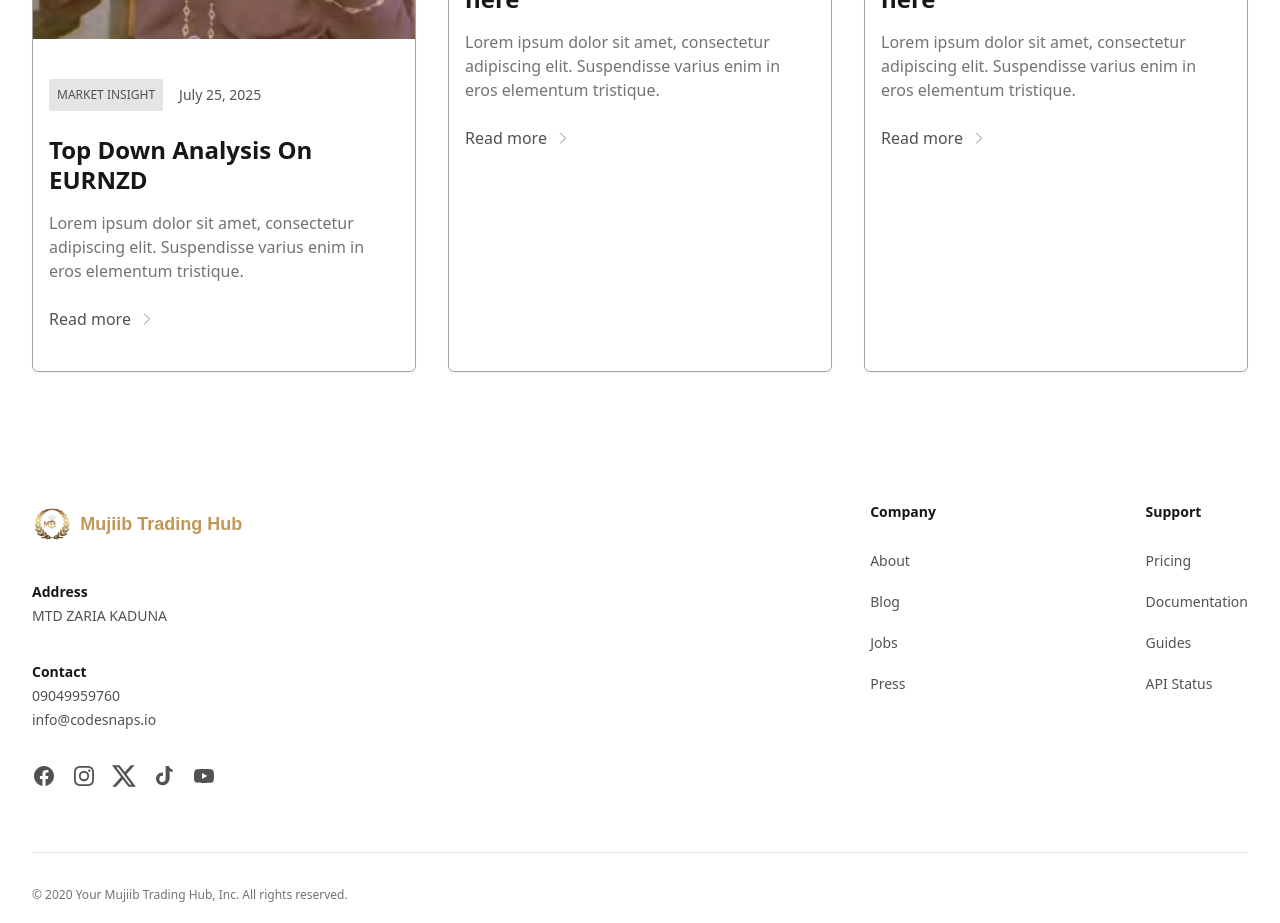
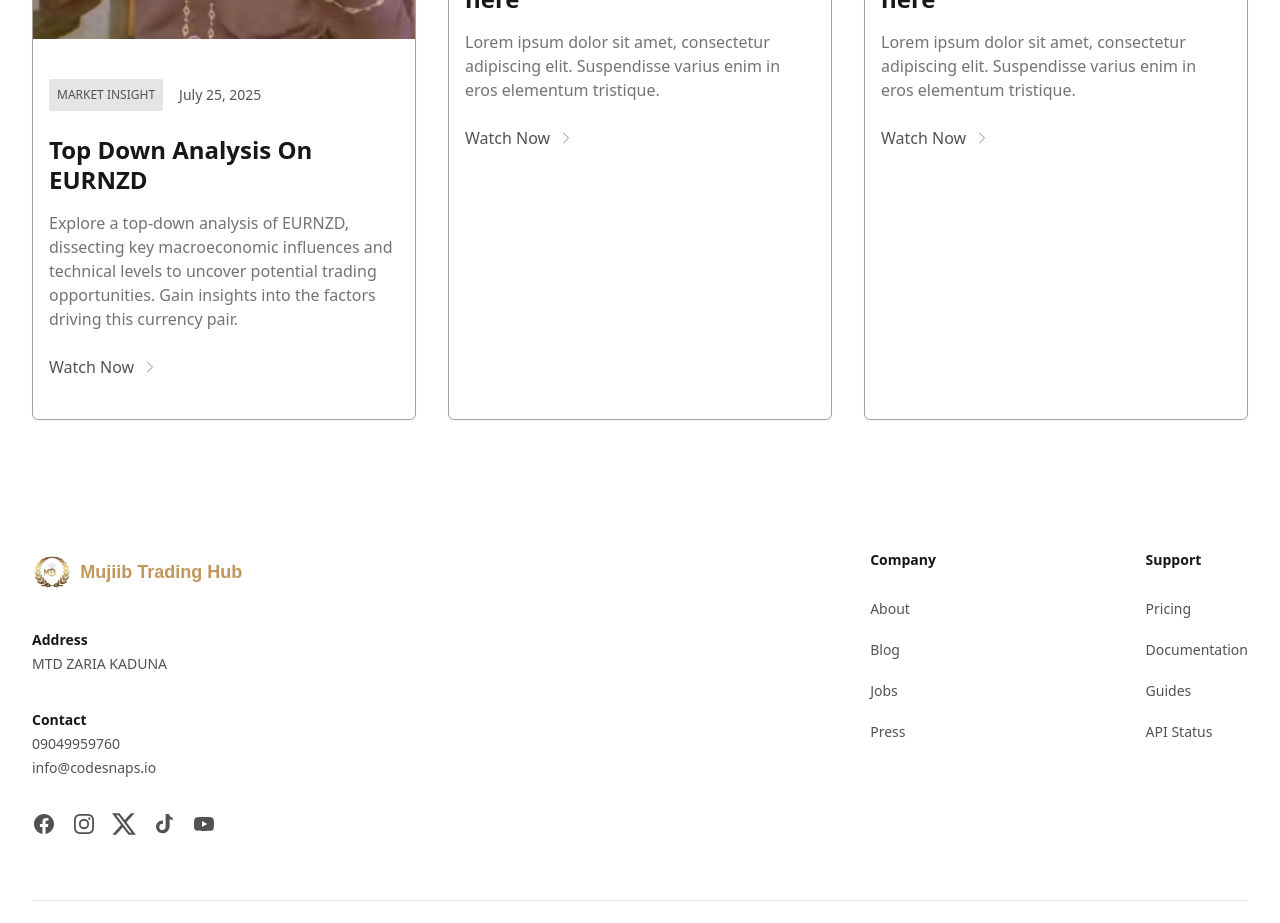
Before and after one commit to Sadiq-d-gent/Mujiib-Trading-Hub, a React (Create React App) app: page / in a window 1280 px wide. Shown: the part 3700-4623 px from the top of the page. Built offline with nearby package versions, Linux system fonts and the light colour scheme.

Commit message:
Update Blogs.jsx

```diff
--- a/src/components/Blogs/Blogs.jsx
+++ b/src/components/Blogs/Blogs.jsx
@@ -7,8 +7,8 @@ const posts = [
     category: 'Market Insight',
     title: 'Top Down Analysis On EURNZD',
     description:
-      'Lorem ipsum dolor sit amet, consectetur adipiscing elit. Suspendisse varius enim in eros elementum tristique.',
-    href: '#',
+      'Explore a top-down analysis of EURNZD, dissecting key macroeconomic influences and technical levels to uncover potential trading opportunities. Gain insights into the factors driving this currency pair.',
+    href: 'https://vm.tiktok.com/ZMSv8BkN2/',
     imgSrc: blogImg,
     alt: 'Image',
     metadata: {
@@ -125,7 +125,7 @@ const Blogs = () => {
                       href="#"
                       className="flex items-center gap-x-2 text-base text-neutral-600"
                     >
-                      Read more
+                      Watch Now
                       <ChevronIcon aria-hidden="true" className="h-4 w-4" />
                     </a>
                   </div>
```
